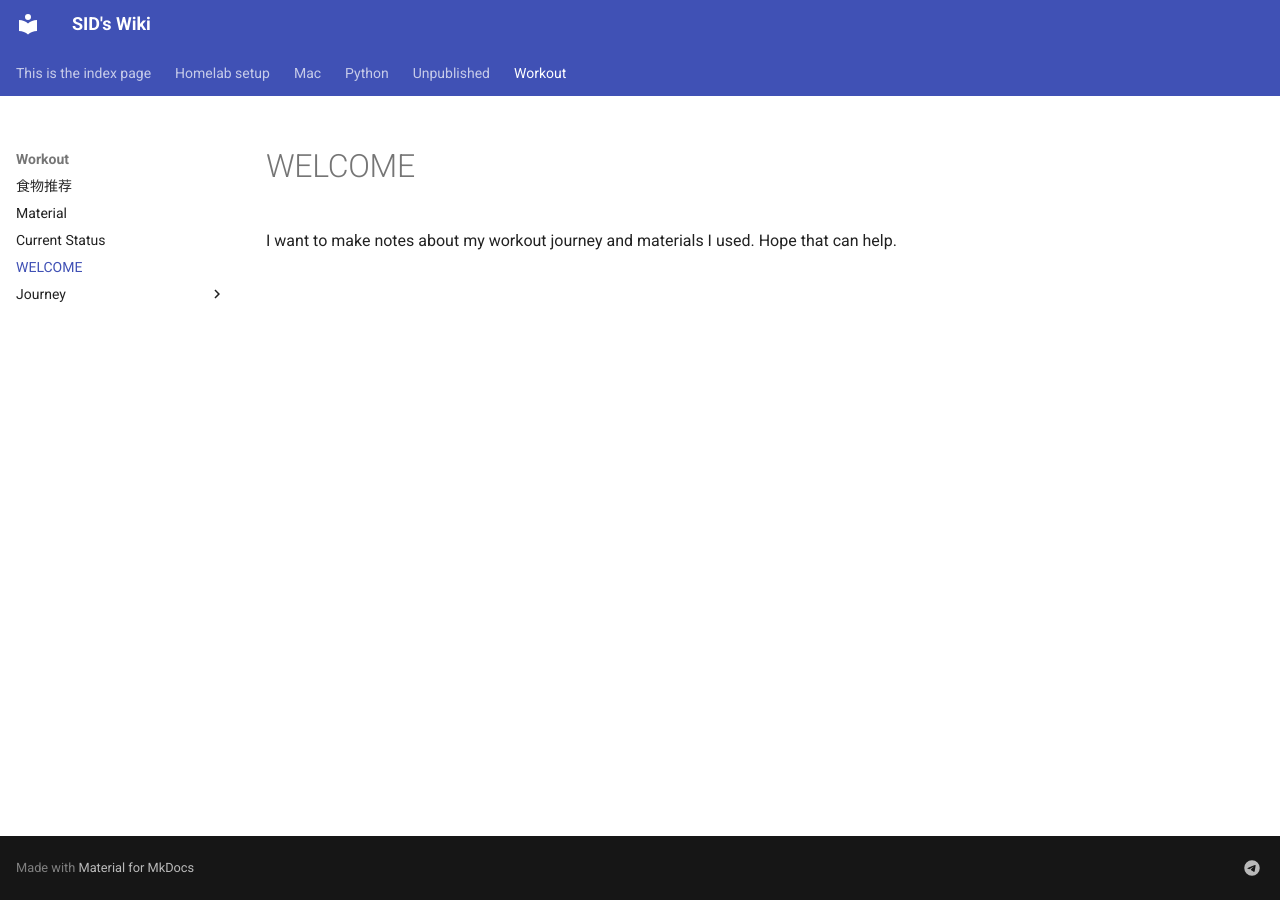
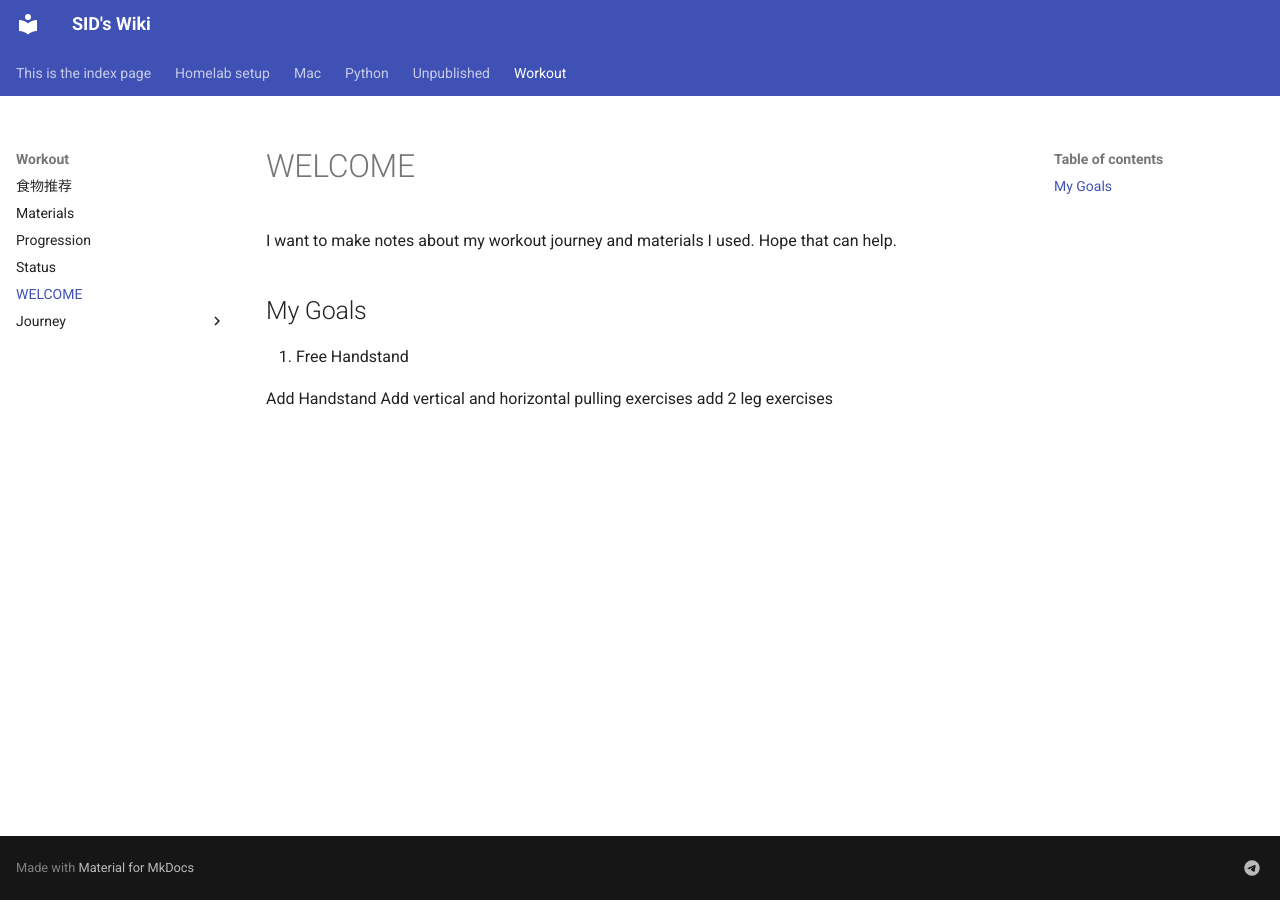
Before and after one commit to sidkang/wiki, an MkDocs documentation site: the page built from docs/workout/welcome.md, in a window 1280 px wide. Built offline with MkDocs 1.6.1 and Material for MkDocs 9.7.7, drawn with Linux system fonts in a browser that asks for light colours.

```diff
--- a/docs/workout/material.md
+++ b/docs/workout/material.md
@@ -0,0 +1,3 @@
+# Materials
+
+[Overcoming Gravity]()
--- /dev/null
+++ b/docs/workout/progression.md
@@ -0,0 +1,3 @@
+# Progression
+
+still in work.
--- a/docs/workout/welcome.md
+++ b/docs/workout/welcome.md
@@ -1,3 +1,13 @@
 # WELCOME
 
 I want to make notes about my workout journey and materials I used. Hope that can help.
+
+## My Goals
+
+1. Free Handstand
+
+
+
+Add Handstand
+Add vertical and horizontal pulling exercises
+add 2 leg exercises
```
Also changed, not shown: docs/workout/status.md (+55 -1 lines).
